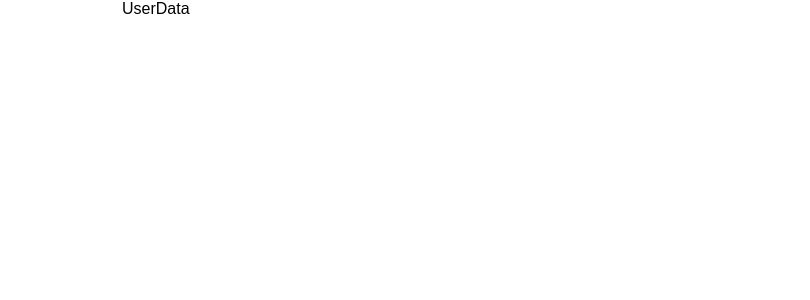
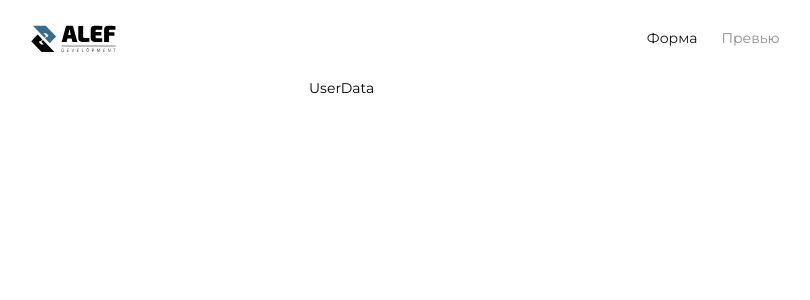
Before and after one commit to horhoj/test4_alef_development_react, a React (Create React App) app: page /user-data in a window 1280 px wide. Shown: the top 300 px of the page, without its empty margins (6-816 px from the left). Built offline with nearby package versions, Linux system fonts and the light colour scheme.

Commit message:
add Header

```diff
--- a/public/index.html
+++ b/public/index.html
@@ -5,6 +5,9 @@
     <link rel="icon" href="%PUBLIC_URL%/favicon.ico" />
     <meta name="viewport" content="width=device-width, initial-scale=1" />
     <meta name="theme-color" content="#000000" />
+    <link rel="preconnect" href="https://fonts.googleapis.com">
+    <link rel="preconnect" href="https://fonts.gstatic.com" crossorigin>
+    <link href="https://fonts.googleapis.com/css2?family=Montserrat:ital,wght@0,100;0,200;0,300;0,400;0,500;0,600;0,700;0,800;0,900;1,100;1,200;1,300;1,400;1,500;1,600;1,700;1,800;1,900&display=swap" rel="stylesheet">
     <meta
       name="description"
       content="Web site created using create-react-app"
--- a/src/App.tsx
+++ b/src/App.tsx
@@ -1,11 +1,23 @@
 import React from 'react';
-import { Container } from './GlobalStyles';
+import styled from 'styled-components';
 import { RoutesStructure } from './router';
+import { Header } from './components/Header/Header';
 
 export const App: React.FC = () => {
   return (
-    <Container>
-      <RoutesStructure />
-    </Container>
+    <>
+      <Header />
+      <main>
+        <Container>
+          <RoutesStructure />
+        </Container>
+      </main>
+    </>
   );
 };
+
+const Container = styled.div`
+  margin: 0 auto;
+  max-width: 650px;
+  min-width: 360px;
+`;
--- a/src/GlobalStyles.ts
+++ b/src/GlobalStyles.ts
@@ -4,15 +4,11 @@ export const GlobalStyle = createGlobalStyle`
   *,
   *::before,
   *::after {
-    font-family: IBM Plex Sans, sans-serif;
+    font-family: 'Montserrat', sans-serif;
+    font-size: 14px;
+    line-height: 24px;
     margin: 0;
     padding: 0;
     box-sizing: border-box;
   }
 `;
-
-export const Container = styled.div`
-  margin: 0 auto;
-  max-width: 1024px;
-  min-width: 360px;
-`;
--- /dev/null
+++ b/src/components/Header/Header.tsx
@@ -0,0 +1,51 @@
+import React from 'react';
+import { NavLink } from 'react-router-dom';
+import styled from 'styled-components';
+import logo from '../../assets/img/Logo.svg';
+import { getPathByName } from '../../router';
+
+export const Header: React.FC = () => {
+  return (
+    <Wrap>
+      <Logo src={logo} />
+      <nav>
+        <StyledUl>
+          <li>
+            <StyledNavLink to={getPathByName('userData')}>Форма</StyledNavLink>
+          </li>
+          <li>
+            <StyledNavLink to={getPathByName('profile')}>Превью</StyledNavLink>
+          </li>
+        </StyledUl>
+      </nav>
+      <div />
+    </Wrap>
+  );
+};
+
+const Wrap = styled.header`
+  width: 100%;
+  display: flex;
+  justify-content: space-between;
+  padding: 0;
+  height: 76px;
+  align-items: center;
+`;
+
+const Logo = styled.img`
+  height: 29px;
+`;
+
+const StyledNavLink = styled(NavLink)`
+  text-decoration: none;
+  color: rgba(17, 17, 17, 0.48);
+  &.active {
+    color: rgba(17, 17, 17, 1);
+  }
+`;
+
+const StyledUl = styled.ul`
+  list-style: none;
+  display: flex;
+  gap: 24px;
+`;
```
Also changed, not shown: src/assets/img/Logo.svg.
